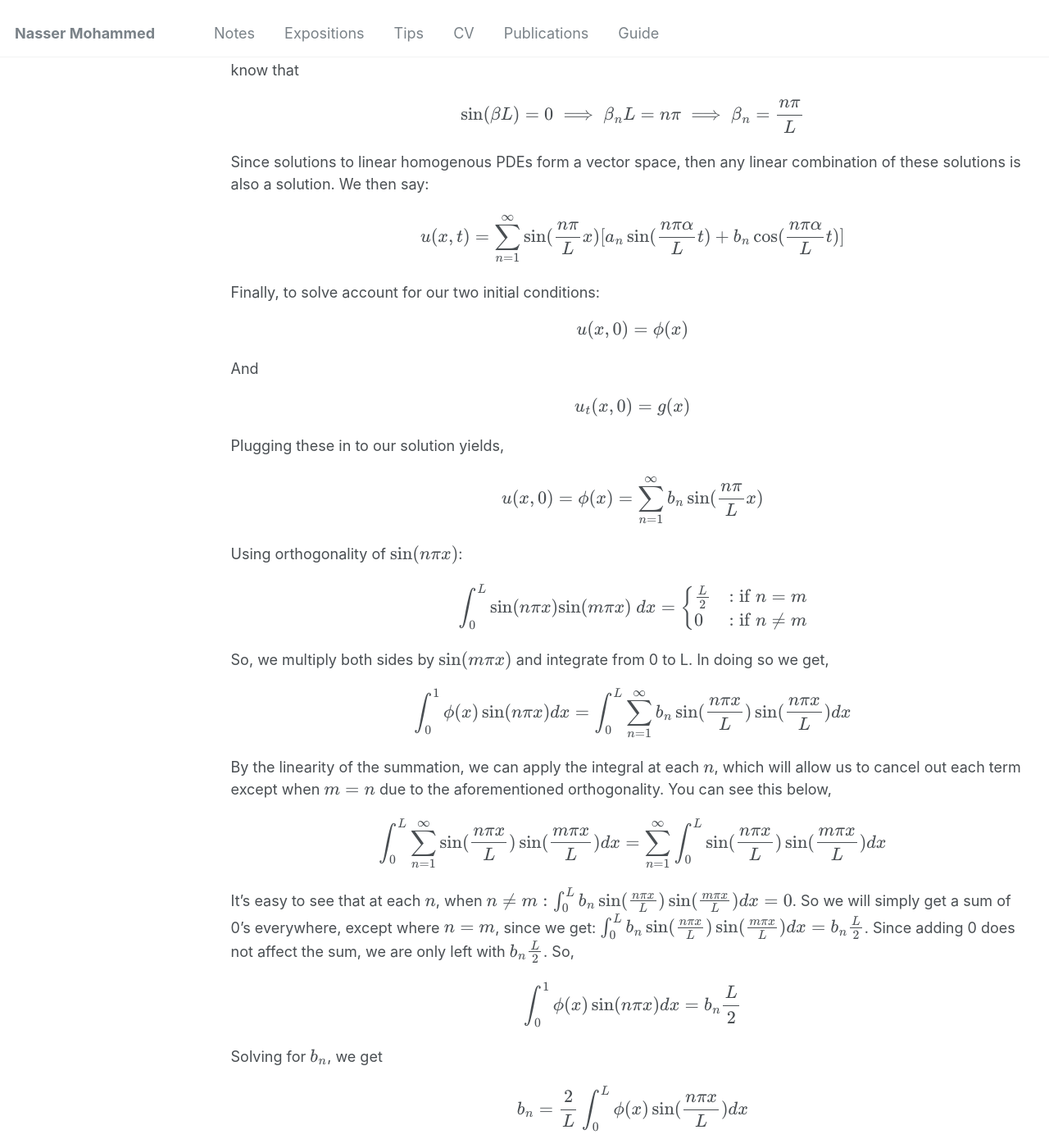
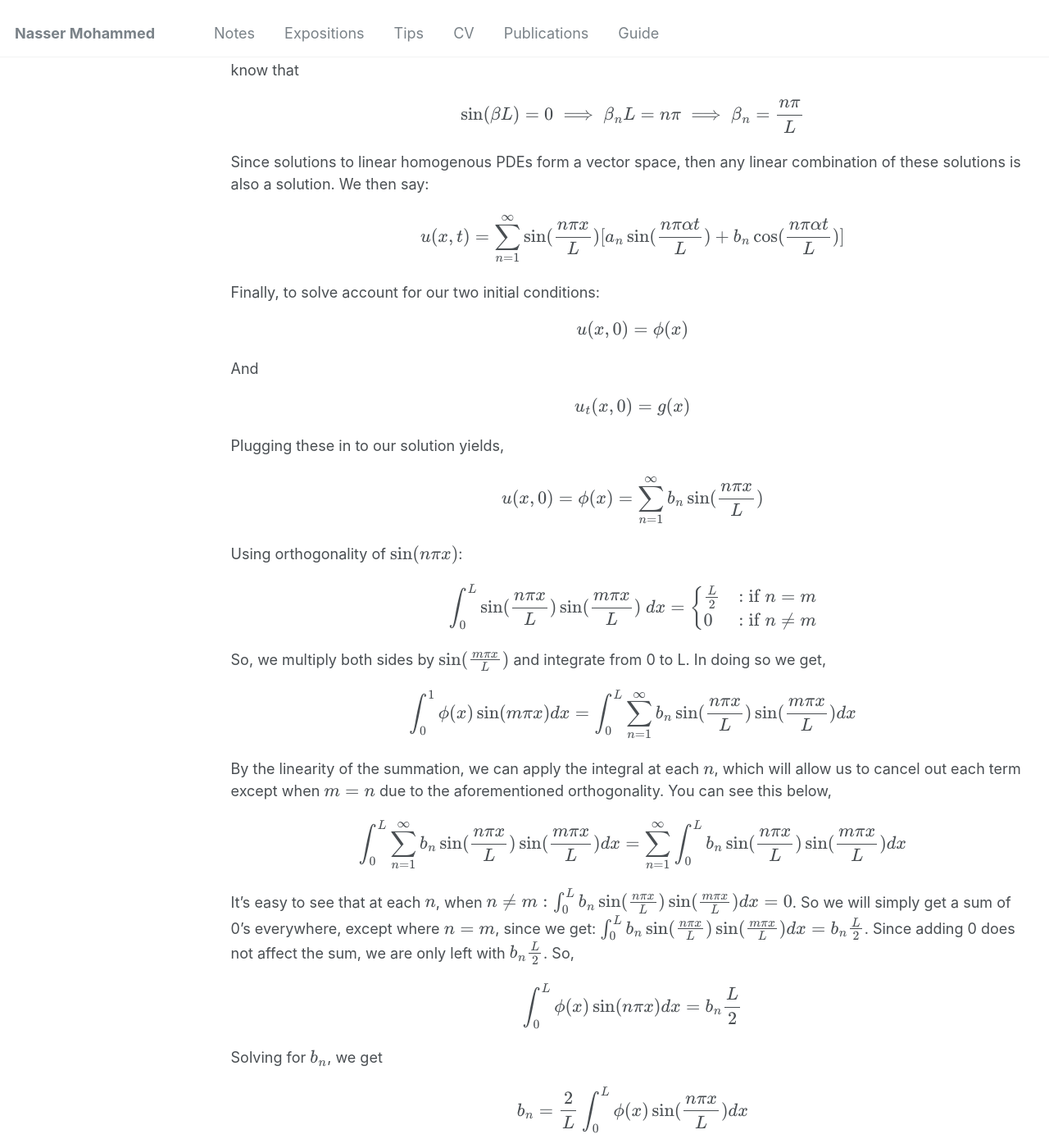
Before and after one commit to Nasser-Mohammed/Nasser-Mohammed.github.io, a Jekyll site: the page built from _pages/notes/pde/waveequation.md, in a window 1280 px wide and 1400 px high, scrolled down 2801 px. Shown: the whole window at 82% size. Built offline with Jekyll 4.4.1, drawn with Linux system fonts in a browser that asks for light colours; some of the changed text lies outside the part shown.

Commit message:
Update waveequation.md

```diff
--- a/_pages/notes/pde/waveequation.md
+++ b/_pages/notes/pde/waveequation.md
@@ -57,19 +57,19 @@
 \\[u(L, t) = C\sin(\beta L)\[A\sin(\alpha \beta t) + B\cos(\alpha \beta t)\] = 0\\]
 Now if we tried to assume \\(C = 0\\), we would get a trivial solution (i.e. our solution would just be 0), so instead we know that \\[\sin(\beta L) = 0 \implies \beta_n L = n\pi \implies \beta_n = \frac{n\pi}{L}\\]
 Since solutions to linear homogenous PDEs form a vector space, then any linear combination of these solutions is also a solution. We then say:
-\\[u(x,t) = \sum_{n = 1}^{\infty}\sin(\frac{n\pi}{L}x)\[a_n\sin(\frac{n \pi \alpha}{L}t) + b_n\cos(\frac{n \pi \alpha}{L}t)\]\\]
+\\[u(x,t) = \sum_{n = 1}^{\infty}\sin(\frac{n\pi x}{L})\[a_n\sin(\frac{n \pi \alpha t}{L}) + b_n\cos(\frac{n \pi \alpha t}{L})\]\\]
 Finally, to solve account for our two initial conditions:
 \\[u(x, 0) = \phi(x)\\]
 And
 \\[u_t(x, 0) = g(x)\\]
 Plugging these in to our solution yields,
-\\[u(x, 0) = \phi (x) = \sum_{n = 1}^{\infty}b_n \sin(\frac{n \pi }{L}x)\\]
+\\[u(x, 0) = \phi (x) = \sum_{n = 1}^{\infty}b_n \sin(\frac{n \pi x}{L})\\]
 Using orthogonality of \\(\sin(n\pi x)\\):
 
 <div style="text-align: center;">
 $$
 \begin{align}
-\int_0^L{\text{sin}(n\pi x) \text{sin}(m\pi x) \ dx} =
+\int_0^L{\sin(\frac{n\pi x}{L}) \sin(\frac{m\pi x}{L}) \ dx} =
 \begin{cases}
 \frac{L}{2} &: \text{if } n = m \\
 0 &: \text{if } n \neq m
@@ -78,18 +78,20 @@
 $$
 </div>
 
-So, we multiply both sides by \\(\sin(m\pi x)\\) and integrate from 0 to L. In doing so we get,
-\\[\int_0^1\phi(x)\sin(n \pi x) dx = \int_0^L\sum_{n = 1}^{\infty}b_n\sin(\frac{n \pi x}{L})\sin(\frac{n\pi x}{L})dx\\]
+So, we multiply both sides by \\(\sin(\frac{m\pi x}{L})\\) and integrate from 0 to L. In doing so we get,
+\\[\int_0^1\phi(x)\sin(m \pi x) dx = \int_0^L\sum_{n = 1}^{\infty}b_n\sin(\frac{n \pi x}{L})\sin(\frac{m\pi x}{L})dx\\]
 By the linearity of the summation, we can apply the integral at each \\(n\\), which will allow us to cancel out each term except when \\(m = n\\) due to the aforementioned orthogonality. You can see this below,
-\\[\int_0^L\sum_{n = 1}^{\infty}\sin(\frac{n \pi x}{L})\sin(\frac{m\pi x}{L})dx = \sum_{n = 1}^{\infty}\int_0^L\sin(\frac{n \pi x}{L})\sin(\frac{m\pi x}{L})dx\\]
+\\[\int_0^L\sum_{n = 1}^{\infty}b_n\sin(\frac{n \pi x}{L})\sin(\frac{m\pi x}{L})dx = \sum_{n = 1}^{\infty}\int_0^Lb_n\sin(\frac{n \pi x}{L})\sin(\frac{m\pi x}{L})dx\\]
 It's easy to see that at each \\(n\\), when \\(n \neq m: \int_0^L b_n \sin(\frac{n \pi x}{L})\sin(\frac{m\pi x}{L})dx = 0\\). So we will simply get a sum of 0's everywhere, except where \\(n = m\\), since we get: \\(\int_0^L b_n\sin(\frac{n \pi x}{L})\sin(\frac{m\pi x}{L})dx = b_n\frac{L}{2}\\). Since adding 0 does not affect the sum, we are only left with  \\(b_n\frac{L}{2}\\). So,
-\\[\int_0^1\phi(x)\sin(n \pi x) dx = b_n\frac{L}{2}\\]
+\\[\int_0^L\phi(x)\sin(n \pi x) dx = b_n\frac{L}{2}\\]
 Solving for \\(b_n\\), we get
 \\[b_n = \frac{2}{L}\int_0^L \phi(x)\sin(\frac{n\pi x}{L})dx\\]
 Repeating this process for our other initial condition \\(u_t(x, 0) = \psi (x)\\) we first compute \\(u_t\\) to get:
 \\[u_t = \sum_{n = 1}^{\infty}\sin(\frac{n \pi x}{L})\[a_n(\frac{n\pi}{L})\cos(\frac{n \pi t}{L}) - b_n(\frac{n\pi}{L})\sin(\frac{n\pi}{L})\\]
 Then plugging in our initial condition \\(u_t(x, 0) = \psi (x)\\), we get:
-\\[u_t(x, 0) = \psi (x) = \sum_{n = 1}^{\infty}\sin(\frac{n \pi x}{L})\[a_n(\frac{n\pi}{L})\cos(\frac{n \pi t}{L}) - b_n(\frac{n\pi}{L})\sin(\frac{n\pi}{L})\\]
+\\[u_t(x, 0) = \psi (x) = \sum_{n = 1}^{\infty}\sin(\frac{n \pi x}{L})\[a_n(\frac{n\pi}{L})\cos(0) - b_n(\frac{n\pi}{L})\sin(0)\\]
+This simplifies to
+\\[\psi (x) = \sum_{n = 1}^{\infty}a_n\sin(\frac{n \pi x}{L})
 Carrying out the same steps for \\(a_n\\) as we did for \\(b_n\\) yields,
 \\[a_n = \frac{2}{n\pi \alpha}\int_0^L\psi(x)\sin(\frac{n\pi x}{L}) dx\\]
 And that's it, our final solution is
```
